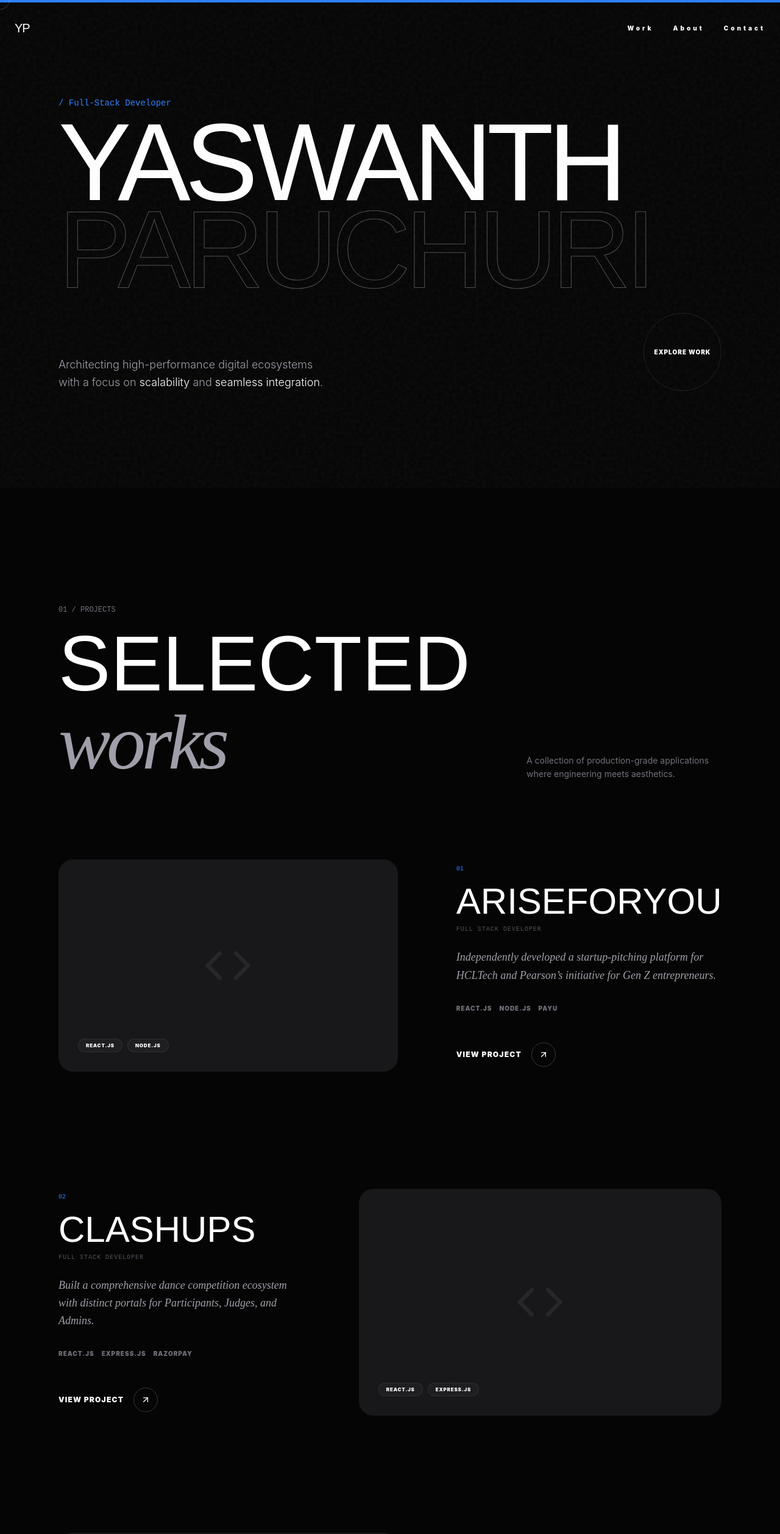
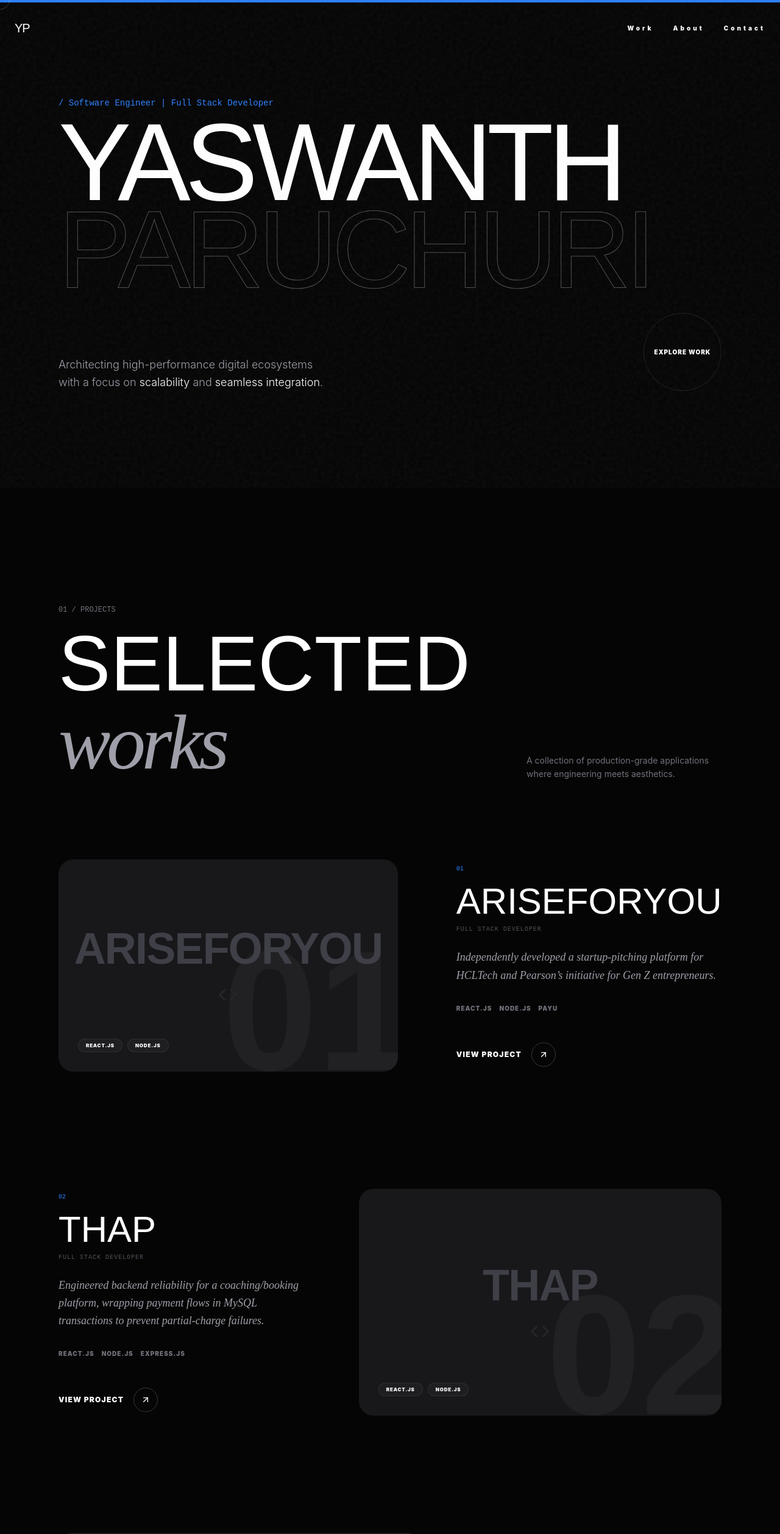
Before and after one commit to paruchuriyaswanth2002/portfolio, a React (Vite) app: page / in a window 1280 px wide. Shown: the top 2515 px of the page at 61% size. Built offline with nearby package versions, Linux system fonts and the light colour scheme.

Commit message:
content updation

```diff
--- a/src/App.tsx
+++ b/src/App.tsx
@@ -22,11 +22,11 @@ import React, { useRef, useState, useEffect } from "react";
 // ─── Per-project tech tag overrides ───────────────────────────────────────────
 // constants.ts has no techStack field on Project, so we map them manually here.
 const PROJECT_TECH: Record<string, string[]> = {
-  AriseForYou:  ["React.js", "Node.js", "PayU", "MongoDB"],
-  ClashUps:     ["React.js", "Express.js", "Razorpay", "MongoDB"],
-  Utharamenon:  ["React.js", "Node.js", "MongoDB", "Tailwind CSS"],
-  "RCM Hire":   ["React.js", "Express.js", "MySQL"],
-  DigiDoc:      ["React.js", "Vite", "Tailwind CSS"],
+  AriseForYou: ["React.js", "Node.js", "PayU", "MongoDB"],
+  ClashUps: ["React.js", "Express.js", "Razorpay", "MongoDB"],
+  Utharamenon: ["React.js", "Node.js", "MongoDB", "Tailwind CSS"],
+  "RCM Hire": ["React.js", "Express.js", "MySQL"],
+  DigiDoc: ["React.js", "Vite", "Tailwind CSS"],
 };
 
 // ─── Reveal ────────────────────────────────────────────────────────────────────
@@ -227,10 +227,10 @@ export default function App() {
                 whileInView={{ opacity: 1, y: 0 }}
                 viewport={{ once: true, margin: "-100px" }}
                 transition={{ duration: 0.8, ease: [0.16, 1, 0.3, 1] }}
-                className={`flex flex-col ${
-                  idx % 2 === 0 ? "md:flex-row" : "md:flex-row-reverse"
-                } gap-12 md:gap-24 items-center`}
+                className={`flex flex-col ${idx % 2 === 0 ? "md:flex-row" : "md:flex-row-reverse"
+                  } gap-12 md:gap-24 items-center`}
               >
+                {/* Thumbnail */}
                 {/* Thumbnail */}
                 <div className="w-full md:w-3/5 aspect-[16/10] bg-zinc-900 rounded-3xl overflow-hidden relative group cursor-pointer">
                   <div className="absolute inset-0 bg-blue-500/20 opacity-0 group-hover:opacity-100 transition-opacity duration-500 z-10 flex items-center justify-center">
@@ -239,12 +239,20 @@ export default function App() {
                       className="text-white translate-y-4 group-hover:translate-y-0 transition-transform duration-500"
                     />
                   </div>
-                  <div className="w-full h-full flex items-center justify-center">
+
+                  <div className="w-full h-full flex flex-col items-center justify-center relative overflow-hidden">
+                    <span className="absolute -right-6 -bottom-10 text-[220px] md:text-[280px] font-display font-black text-zinc-800/60 select-none leading-none">
+                      {String(idx + 1).padStart(2, "0")}
+                    </span>
+                    <span className="relative z-10 text-5xl md:text-7xl font-display font-black uppercase text-zinc-700 group-hover:text-zinc-500 group-hover:scale-105 transition-all duration-700 tracking-tight px-8 text-center">
+                      {project.title}
+                    </span>
                     <Code
-                      size={80}
-                      className="text-zinc-800 group-hover:scale-110 transition-transform duration-700"
+                      size={32}
+                      className="relative z-10 text-zinc-800 mt-6 group-hover:text-blue-500 transition-colors duration-500"
                     />
                   </div>
+
                   <div className="absolute bottom-8 left-8 flex gap-2 z-20 flex-wrap">
                     {tags.slice(0, 2).map((t) => (
                       <span key={t} className="px-3 py-1 glass rounded-full text-[8px] font-black uppercase tracking-widest">
@@ -272,9 +280,8 @@ export default function App() {
                       href={project.url !== "#" ? project.url : undefined}
                       target={project.url !== "#" ? "_blank" : undefined}
                       rel="noreferrer"
-                      className={`inline-flex items-center gap-4 text-xs font-black uppercase tracking-widest group ${
-                        project.url === "#" ? "opacity-40 cursor-not-allowed pointer-events-none" : ""
-                      }`}
+                      className={`inline-flex items-center gap-4 text-xs font-black uppercase tracking-widest group ${project.url === "#" ? "opacity-40 cursor-not-allowed pointer-events-none" : ""
+                        }`}
                     >
                       View Project{" "}
                       <div className="w-10 h-10 rounded-full border border-white/20 flex items-center justify-center group-hover:bg-white group-hover:text-black transition-all">
@@ -302,10 +309,10 @@ export default function App() {
               </h2>
               <div className="grid grid-cols-2 gap-8">
                 {[
-                  { icon: Smartphone, label: "Frontend",    desc: "React.js, Vite, Tailwind CSS" },
-                  { icon: Server,     label: "Backend",     desc: "Node.js, Express.js" },
-                  { icon: Database,   label: "Database",    desc: "MongoDB, MySQL" },
-                  { icon: Cpu,        label: "Integration", desc: "Razorpay, PayU" },
+                  { icon: Smartphone, label: "Frontend", desc: "React.js, Vite, Tailwind CSS" },
+                  { icon: Server, label: "Backend", desc: "Node.js, Express.js" },
+                  { icon: Database, label: "Database", desc: "MongoDB, MySQL" },
+                  { icon: Cpu, label: "Integration", desc: "Razorpay, PayU" },
                 ].map((item, i) => (
                   <div key={i} className="space-y-4">
                     <item.icon className="text-blue-500" size={32} />
@@ -430,7 +437,7 @@ export default function App() {
 
                 <MagneticButton>
                   <a
-                    href="https://drive.google.com/file/d/1HA7_1cZpVXD-_zU486qX5JnUHZSMQScO/view?usp=sharing"
+                    href="https://drive.google.com/file/d/1VbloG4-2qix-hTKnnkildJcqFA_GC22b/view?usp=sharing"
                     target="_blank"
                     rel="noreferrer"
                     download
--- a/src/constants.ts
+++ b/src/constants.ts
@@ -2,7 +2,7 @@ import { Project, Experience, Education, Achievement } from './types';
 
 export const PERSONAL_INFO = {
   name: "Yaswanth Paruchuri",
-  title: "Full-Stack Developer",
+  title: "Software Engineer | Full Stack Developer",
   email: "paruchuriyaswanth2002@gmail.com",
   phone: "+91 9949493894",
   linkedin: "https://www.linkedin.com/in/yaswanth-paruchuri-2b3472256",
@@ -27,6 +27,16 @@ export const PROJECTS: Project[] = [
       "Independently developed a startup-pitching platform for HCLTech and Pearson’s initiative for Gen Z entrepreneurs.",
       "Scaled the platform to handle thousands of student registrations and project submissions.",
       "Integrated PayU for secure fee collection and built an automated admin dashboard for application tracking."
+    ]
+  },
+  {
+    title: "THAP",
+    role: "Full Stack Developer",
+    url: "https://thap.app/",
+    description: [
+      "Engineered backend reliability for a coaching/booking platform, wrapping payment flows in MySQL transactions to prevent partial-charge failures.",
+      "Hardened Razorpay and PhonePe webhook handlers against crash-inducing edge cases and resolved slot availability bugs affecting real-time booking accuracy.",
+      "Replaced a failing third-party invoicing dependency with a self-hosted Puppeteer-based PDF generation service and fixed critical admin dashboard reporting errors."
     ]
   },
   {
@@ -61,7 +71,7 @@ export const PROJECTS: Project[] = [
   {
     title: "DigiDoc",
     role: "Frontend Developer",
-    url: "#",
+    url: "https://digidoc.co.in/",
     description: [
       "Contributed to the development of a doctor-centric application for managing appointments, patient data, and analytics.",
       "Worked on dashboard modules featuring appointment statistics, doctor performance metrics, and analytic reports.",
@@ -72,16 +82,17 @@ export const PROJECTS: Project[] = [
 
 export const EXPERIENCES: Experience[] = [
   {
-    title: "Junior Software Engineer",
+    title: "Software Engineer",
     company: "Kartoffel Technologies",
     location: "Chennai, India",
-    period: "Jan 2024 - Present",
+    period: "June 2024 - Present",
     description: [
       "Architecting and maintaining scalable web applications using the MERN stack for diverse industry clients.",
       "Built and integrated RESTful APIs for seamless data flow and high performance.",
       "Spearheaded the integration of Razorpay and PayU gateways, facilitating seamless financial transactions.",
       "Optimized application performance, UI/UX responsiveness, and contributed to production deployments.",
-      "Leading live production deployments and troubleshooting critical bugs to ensure zero-downtime releases."
+      "Leading live production deployments and troubleshooting critical bugs to ensure zero-downtime releases.",
+      "Concurrently deliver across 5+ client platforms (booking, hiring, e-commerce, events) using Node.js, Express, React, TypeScript, and MySQL, alongside AWS S3/CloudFront, Firebase, and Agora for real-time and media-heavy features."
     ]
   }
 ];
```
